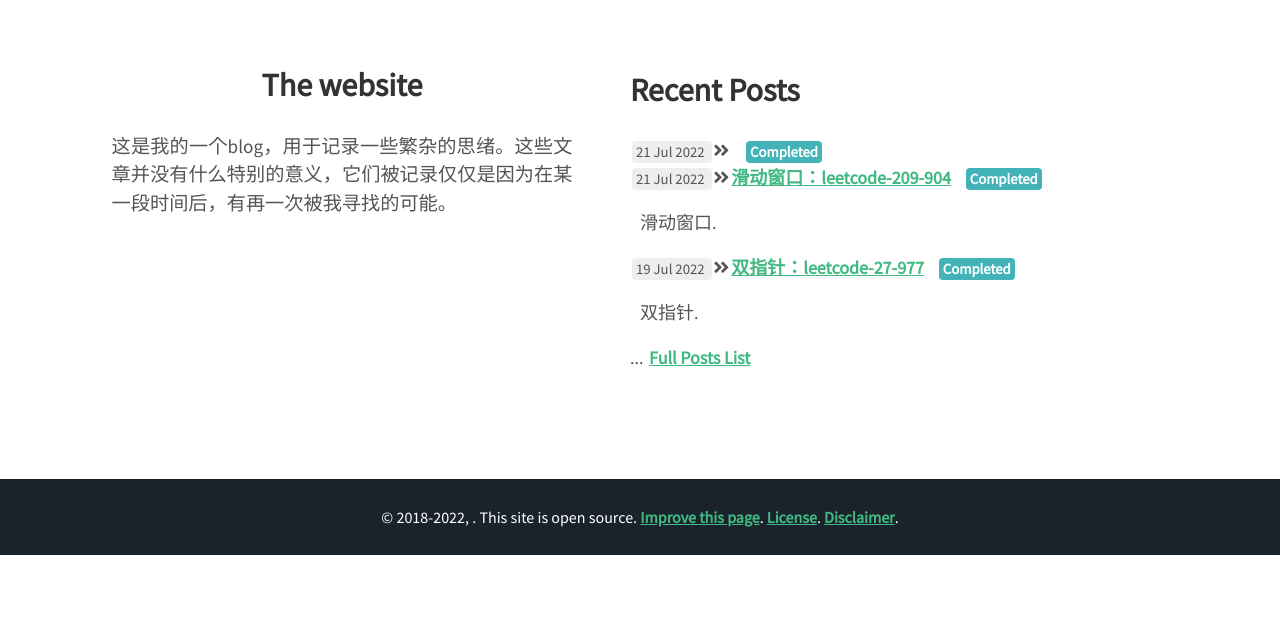
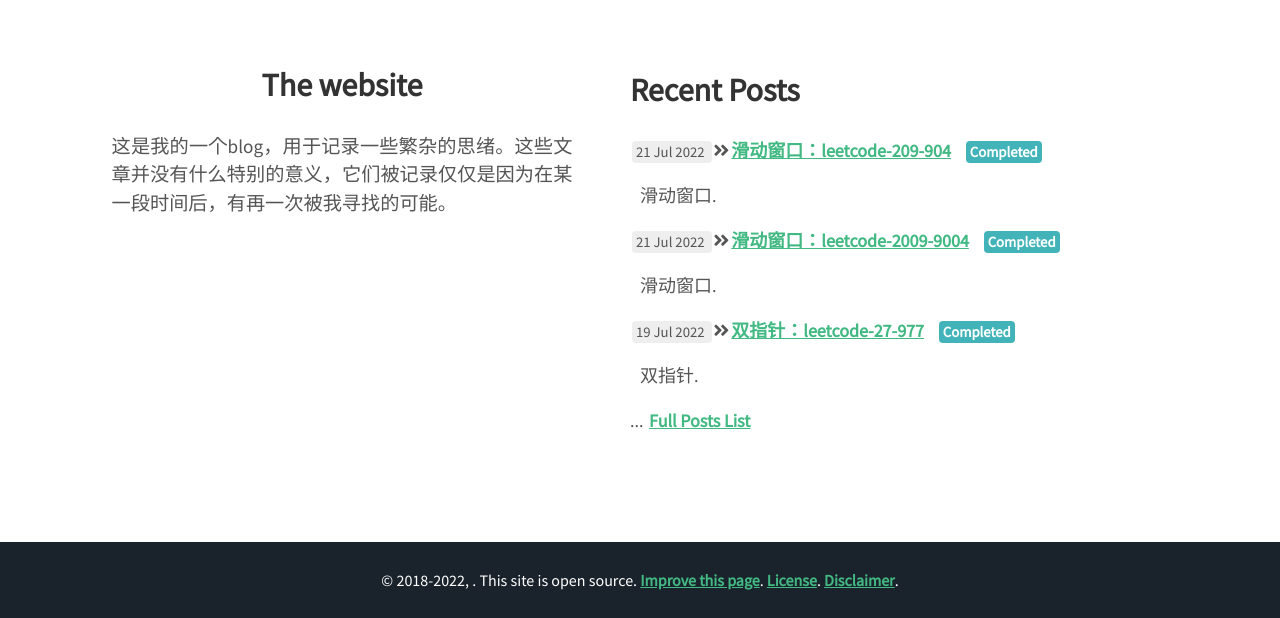
Before and after one commit to vectmachine/vectmachine.github.io, a Jekyll site: the page built from index.html, in a window 1280 px wide and 900 px high, scrolled down 622 px, cut to the strip 282-900 px from the top of the window. Built offline with Jekyll 4.4.1, drawn with Linux system fonts in a browser that asks for light colours; nearby versions of some CDN libraries; before the commit the page ends 1459 px from its top, so only the background shows below that.

Commit message:
Update 2022-7-21-A Hybrid Approach to Automatic Corpus Generation.md

```diff
--- a/_posts/2022-7-21-A Hybrid Approach to Automatic Corpus Generation.md
+++ b/_posts/2022-7-21-A Hybrid Approach to Automatic Corpus Generation.md
@@ -1,12 +1,12 @@
 ---
-title: CSC_Paper reading 2022-7-21
+title: 滑动窗口：leetcode-2009-9004
 commentable: flase
 Edit: 2022-07-21
 mathjax: true
 mermaid: true
-tags: CSC NLP paper
-categories: NLP
-description: " A Hybrid Approach to Automatic Corpus Generation " and FASPell
+tags: leetcode 滑动窗口
+categories: code
+description: 滑动窗口.
 ---
 
 # A Hybrid Approach to Automatic Corpus Generation-2018
```
